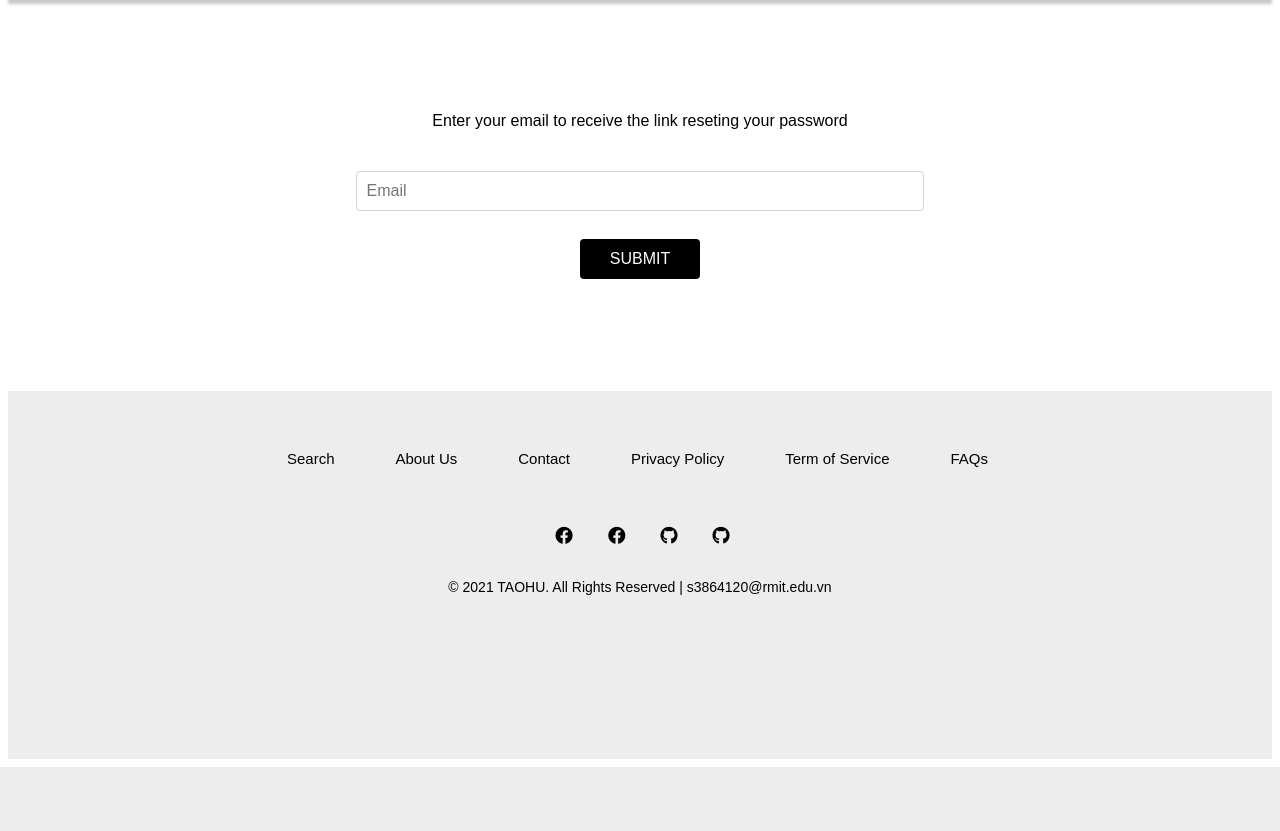
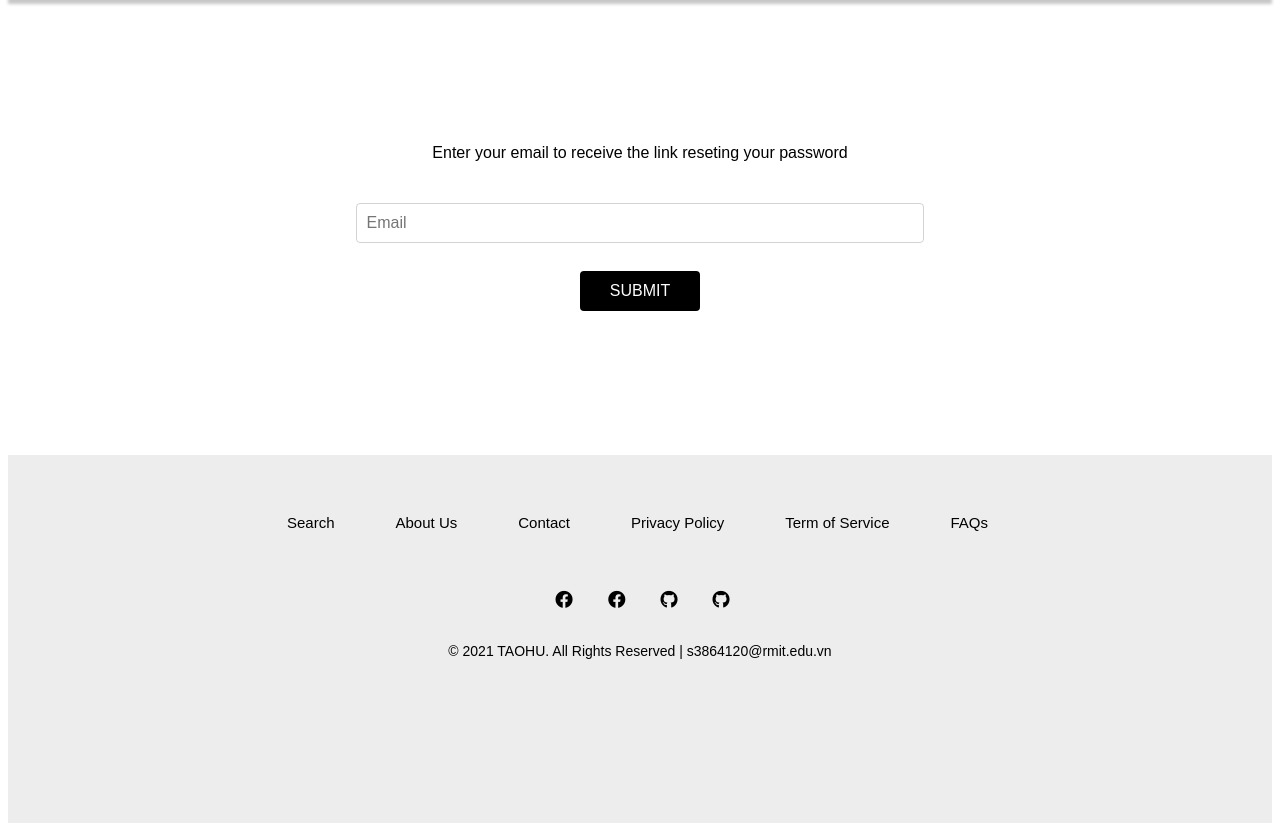
Before and after one commit to lacnham/Full-Stack-Assignment, a PHP site: page /forgotPass.html in a window 1280 px wide. Shown: the part 118-949 px from the top of the page. Before the commit the page ends 885 px from the top, so only its background shows below. Run offline with PHP 8.4, Linux system fonts and the light colour scheme.

Commit message:
Update css.css

```diff
--- a/css.css
+++ b/css.css
@@ -343,8 +343,8 @@ footer img{
     height: auto;
     margin-right: auto;
     margin-left: auto;
-    padding-top: 6rem;
-    padding-bottom: 6rem;
+    padding-top: 8rem;
+    padding-bottom: 8rem;
     background-color: transparent;
     font-family: "Work Sans", sans-serif;
 }
```
